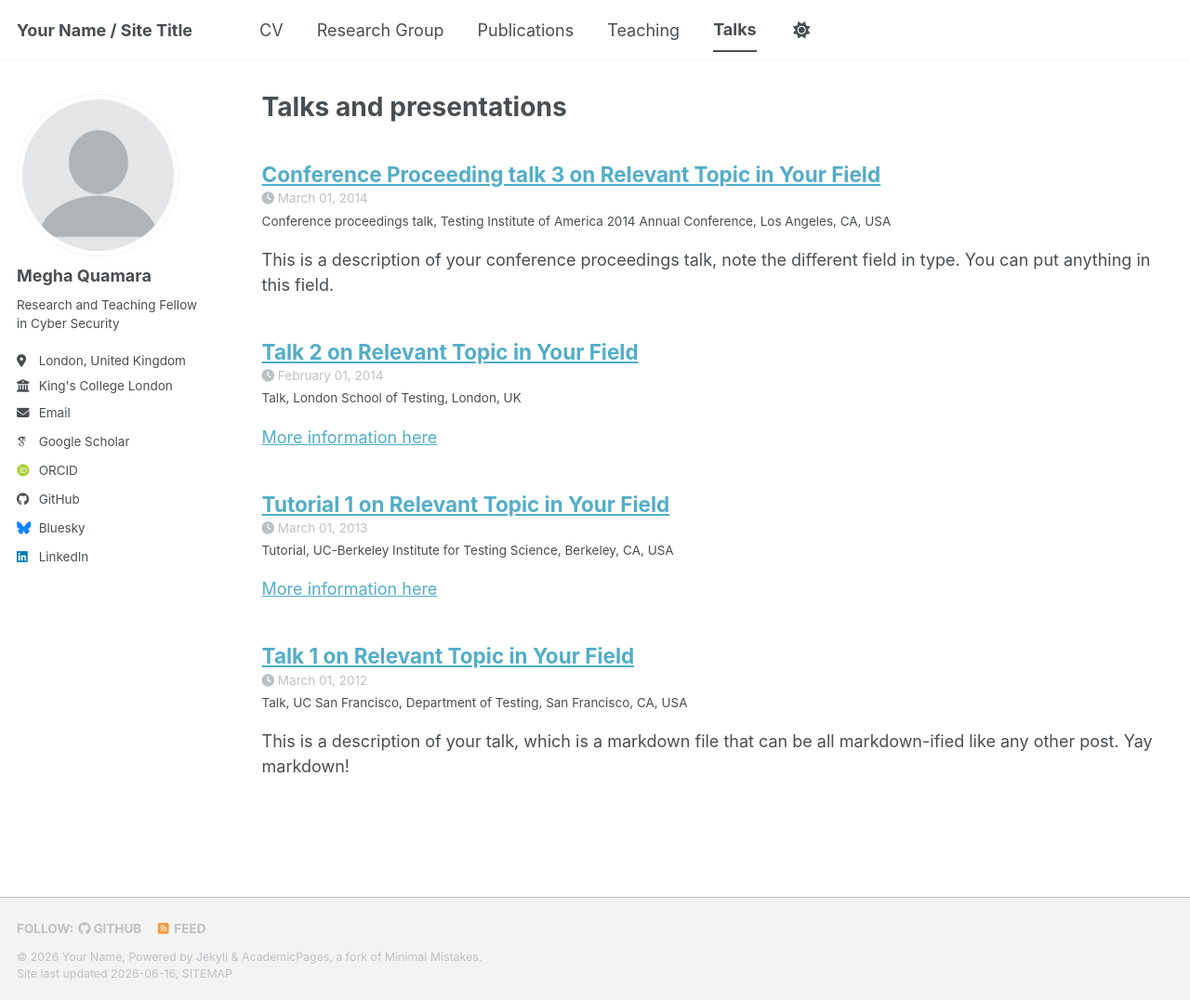
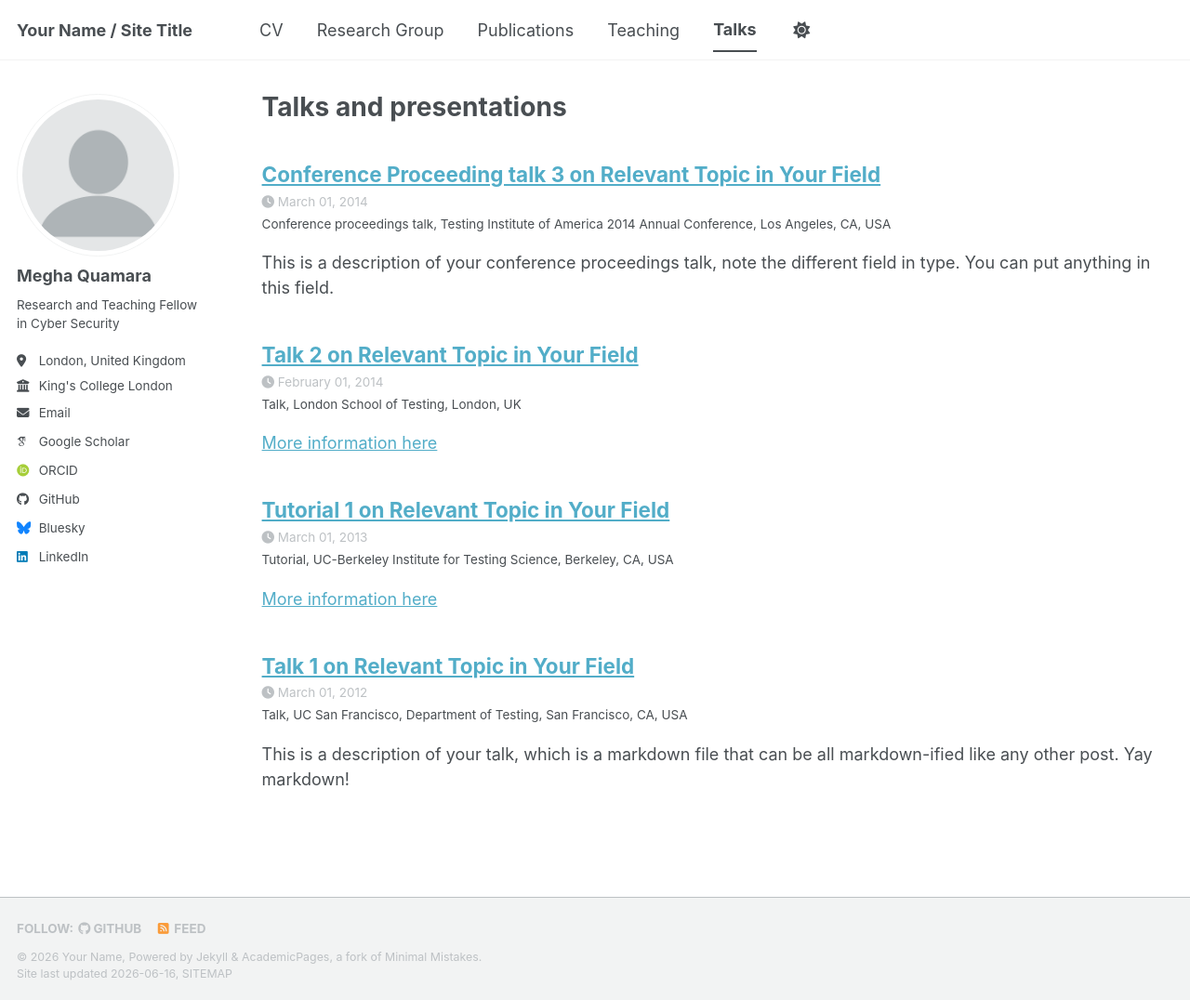
Before and after one commit to meghaquamara/personal-website, a Jekyll site: the page built from _pages/talks.html, in a window 1280 px wide and 1076 px high. Shown: the whole window at 93% size. Built offline with Jekyll 4.4.1, drawn with Linux system fonts in a browser that asks for light colours; some web fonts are replaced; a script bundle is joined from its source files by our own code; library files that are not in the unit come from our copies.

Commit message:
Update main.scss

```diff
--- a/assets/css/main.scss
+++ b/assets/css/main.scss
@@ -53,14 +53,9 @@
 }
 
 .archive__item {
-    margin-bottom: 0 !important;
-    padding-bottom: 0 !important;
-}
-
-.archive__item-title {
-    margin-bottom: 0.1em !important;
+  margin-bottom: 0.3em !important;
 }
 
 .list__item {
-    margin-bottom: 0.4em !important;
+  margin-bottom: 0.3em !important;
 }
```
